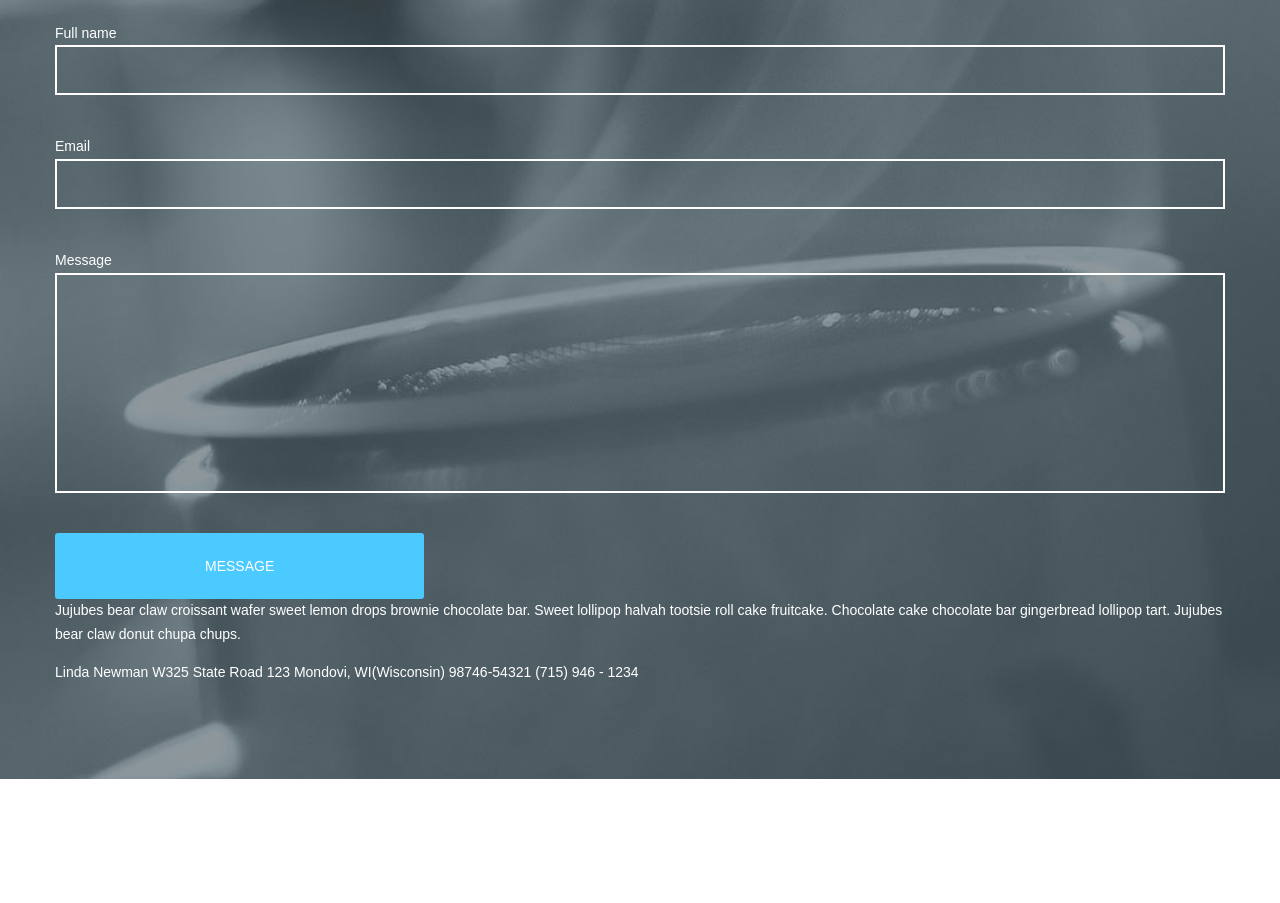
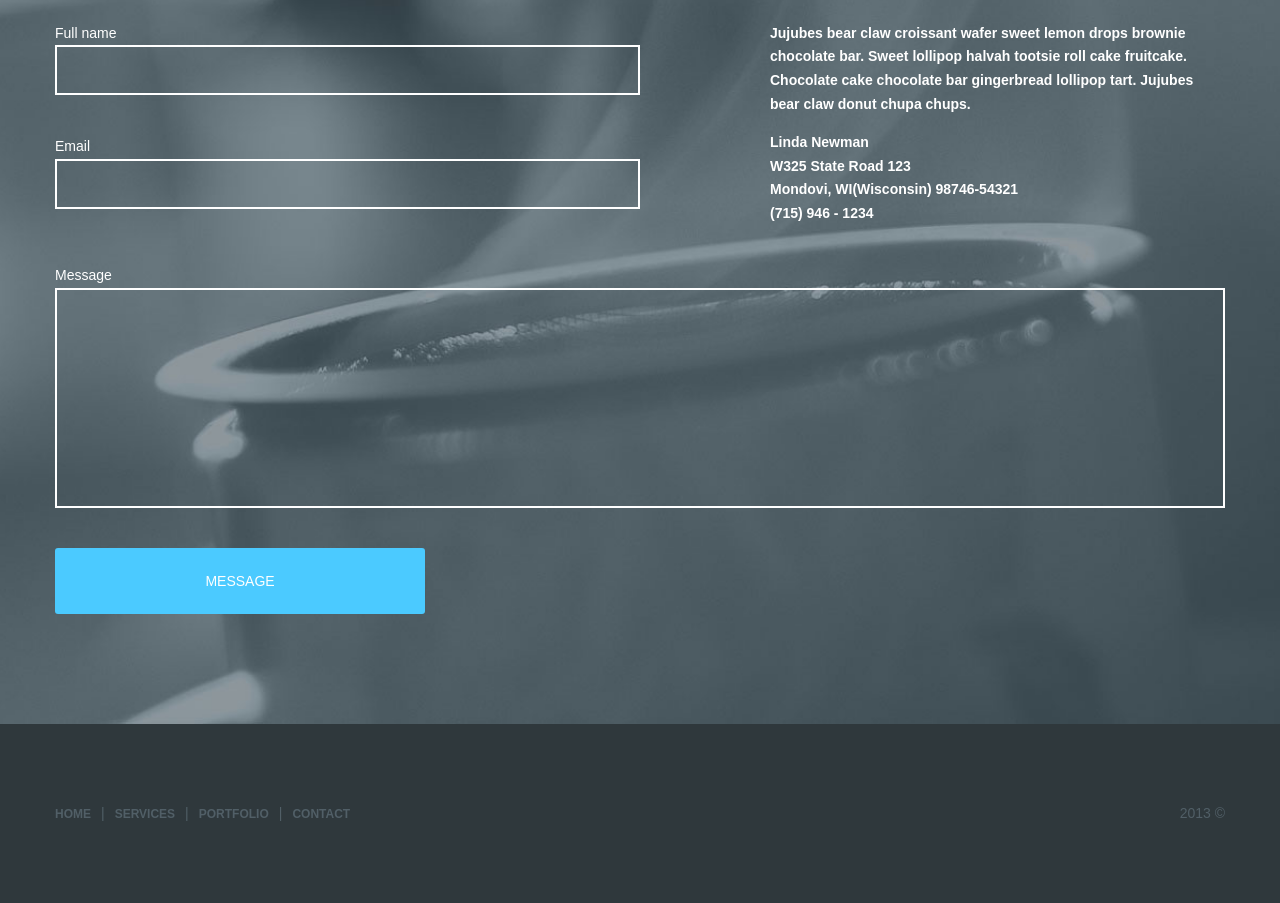
Before and after one commit to Alina808/BLUEASY, a plain HTML site: page index.html in a window 1280 px wide. Shown: the part 4140-5043 px from the top of the page. Before the commit the page ends 4919 px from the top, so only its background shows below. Drawn offline with Linux system fonts and the light colour scheme; files whose address does not match are found by name.

Commit message:
contact + footer

```diff
--- a/index.html
+++ b/index.html
@@ -207,6 +207,7 @@ I’m looking for things I’ve never seen before.” </h1>
 			<div class="container">
 				<h3 class="title">Contact</h3>
 				<form action="#">
+					<div class="order-1">
 				<div class="form-group">
 					<label>Full name</label><br>
     					<input class="form-control" type="text" name="last_name">
@@ -215,23 +216,43 @@ I’m looking for things I’ve never seen before.” </h1>
     				<label>Email</label><br>
     					<input class="form-control" type="email" name="email">
     			</div>
+    			</div>
+    			<div class="order-2">
     			<div class="form-group">
     				<label>Message</label><br>
     					<textarea class="form-control"></textarea>
     			</div>
-    					<button type="submit" class="btn">
-        				Message</button>
-        				<p>Jujubes bear claw croissant wafer sweet lemon drops brownie chocolate bar. Sweet lollipop halvah tootsie roll cake fruitcake. Chocolate cake chocolate bar gingerbread lollipop tart. Jujubes bear claw donut chupa chups.</p>
-        				<p>Linda Newman
-						W325 State Road 123
-						Mondovi, WI(Wisconsin) 98746-54321
-						(715) 946 - 1234</p>
+    			<button type="submit" class="btn">
+        			Message</button>
+        		</div>
+        		<div class="order-3">
+        		<p>Jujubes bear claw croissant wafer sweet lemon drops brownie chocolate bar. Sweet lollipop halvah tootsie roll cake fruitcake. Chocolate cake chocolate bar gingerbread lollipop tart. Jujubes bear claw donut chupa chups.</p>
+        		<p>Linda Newman<br>
+				W325 State Road 123<br>
+				Mondovi, WI(Wisconsin) 98746-54321<br>
+				(715) 946 - 1234</p><br>
+				</div>
 				</div>
 				</form>
 			</div>
 		</section>
 		</article>
 		</main>
+		<footer class="footer">
+			<div class="container">
+				<div class="footer-nav">
+					<nav>
+						<ul class="footer-list">
+							<li><a href="#">Home<a></li>
+							<li><a href="#">Services</a></li>
+							<li><a href="#">Portfolio</a></li>
+							<li><a href="#">Contact</a></li>
+						</ul>
+					</nav>
+						<p>2013 ©</p>
+				</div>
+			</div>
+		</footer>
 	</div>
 	<script src="js/jquery-3.5.1.min.js"></script>
 	<script src="js/main.js"></script>
--- a/scss/components/_button.scss
+++ b/scss/components/_button.scss
@@ -30,6 +30,8 @@
 	color: $white;
 	background-color: #4bcaff;
 	text-transform: uppercase;
+	margin-bottom: 30px;
+	min-width: 370px;
 
 	&:hover {
 		background-color: #24beff;
--- a/scss/layout/_common.scss
+++ b/scss/layout/_common.scss
@@ -501,17 +501,51 @@ textarea {
 	background: transparent;
 	border: solid 2px $white;
 	transition: border-color .3s linear;
-}
-
-.form-control {
-	@include placeholder {
-		color: $red;
-	}
 
 	&:focus {
+		outline: none;
 		border-color: #72d6ff;
 	}
 }
+
+ @include media ('>=tablet') {
+	 form {
+		display: flex;
+	 	flex-wrap: wrap;
+	 }
+
+.order-1 {
+	order: 1;
+	width: 50%;
+ }
+
+	.order-2 {
+ 		order: 3;
+		width: 100%;
+	}
+
+.order-3 {
+		order: 2;
+		width: 50%;
+
+		p {
+			padding: 0 0 0 130px;
+			font-weight: 600;
+		}
+	}
+}
+
+
+
+
+
+
+
+
+
+
+
+
 
 .grid {
 	img {
--- a/scss/layout/_footer.scss
+++ b/scss/layout/_footer.scss
@@ -1,3 +1,47 @@
 .footer {
+	background-color: #2f383c;
+	color: #515f67;
+	padding: 78px 0;
 
+	p {
+		margin: 0;
+	}
 }
+
+.footer-nav {
+	display: flex;
+	justify-content: space-between;
+	align-items: center;
+}
+
+.footer-list {
+	display: flex;
+	padding: 0;
+	margin: 0;
+	text-transform: uppercase;
+
+	li {
+		list-style: none;
+
+		&:after {
+			content: '|';
+			margin: 0 10px;
+		}
+
+		&:last-child:after {
+		display: none;
+		}
+	}
+
+	a {
+		text-decoration: none;
+		font-weight: 600;
+		font-size: 12px;
+		color: #515f67;
+		transition: color .3s linear;
+
+		&:hover {
+			color: $white;
+		}
+	}
+}
```
Also changed, not shown: css/style.css.
